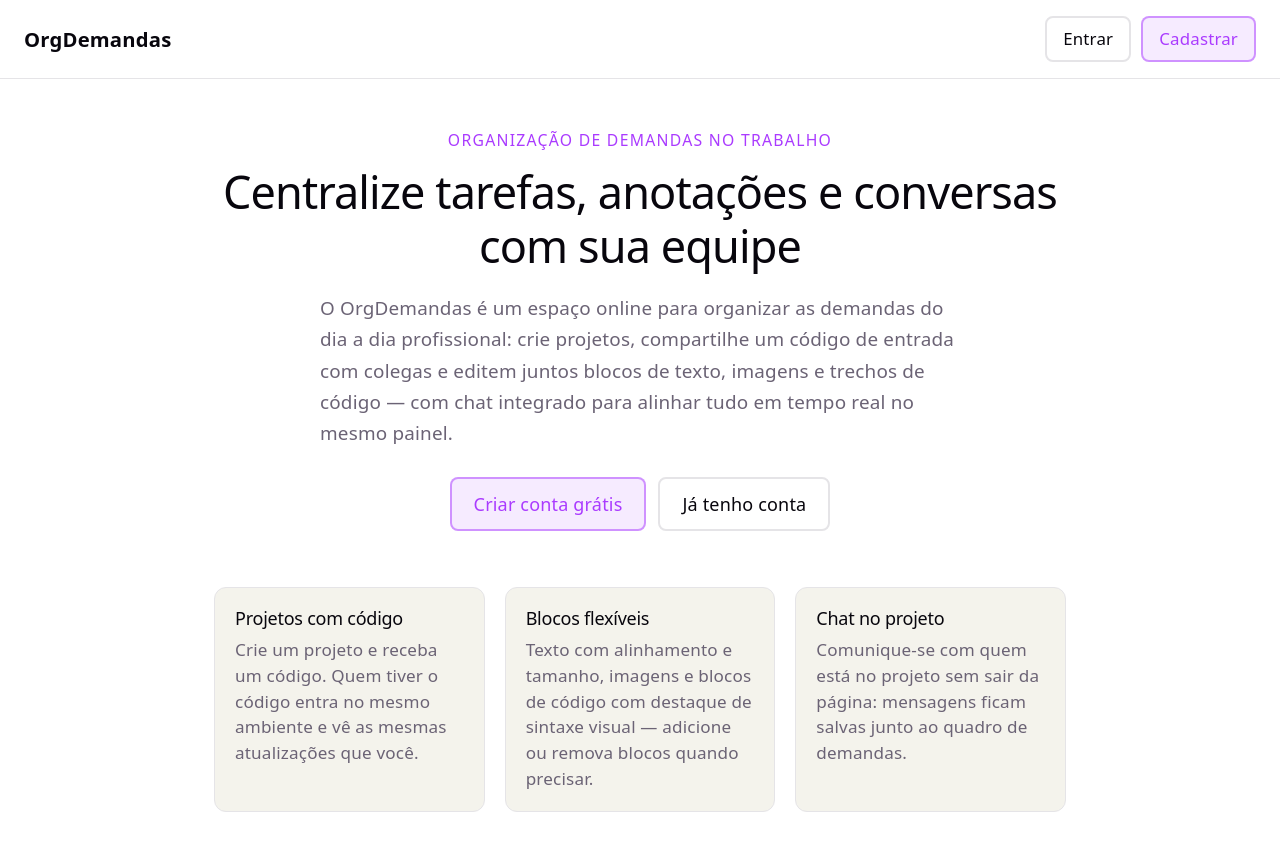
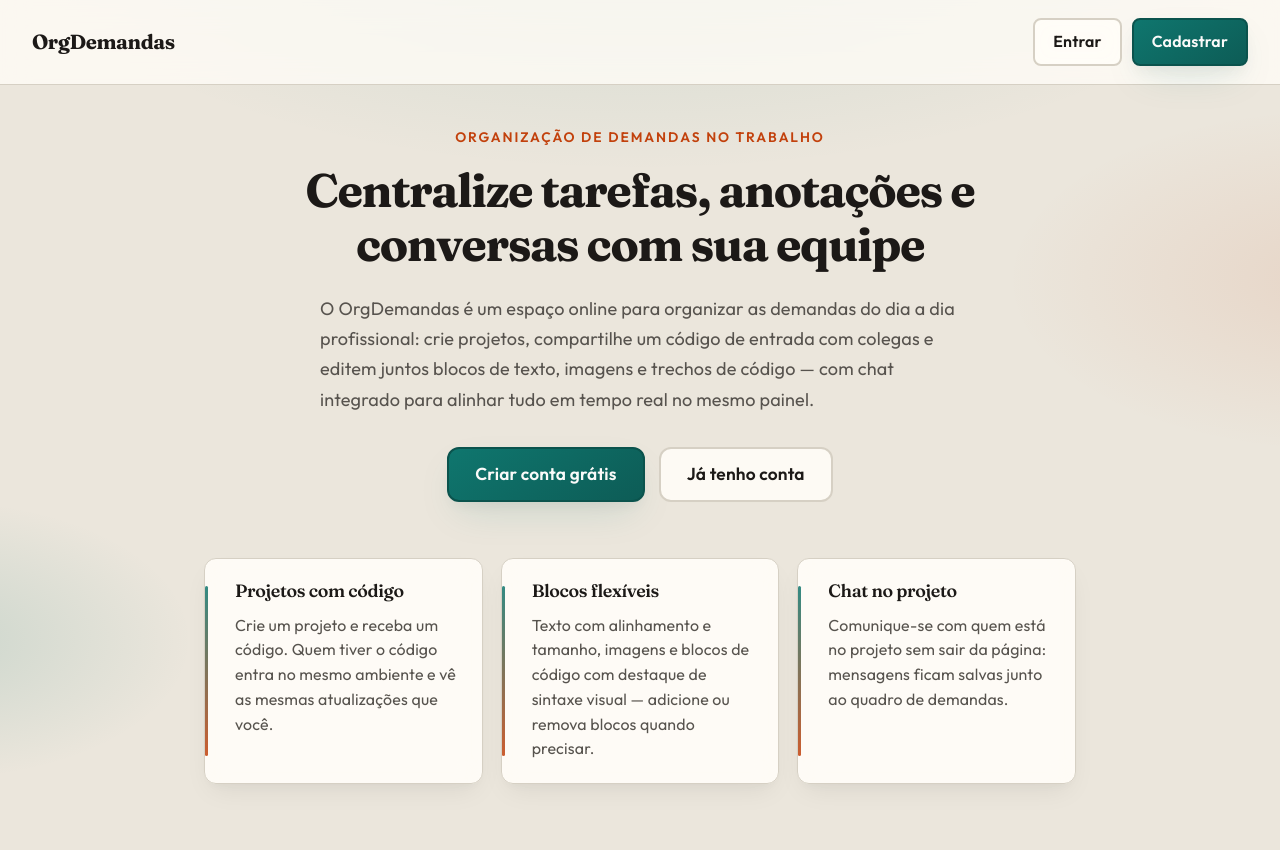
Before and after one commit to vitorBud/OrganizadorDeDemandas, a React (Vite) app: page / in a window 1280 px wide. Shown: the top 850 px of the page. Built offline with nearby package versions, Linux system fonts and the light colour scheme.

Commit message:
novo layout

```diff
--- a/index.html
+++ b/index.html
@@ -2,6 +2,12 @@
 <html lang="pt-BR">
   <head>
     <meta charset="UTF-8" />
+    <link rel="preconnect" href="https://fonts.googleapis.com" />
+    <link rel="preconnect" href="https://fonts.gstatic.com" crossorigin />
+    <link
+      href="https://fonts.googleapis.com/css2?family=Fraunces:ital,opsz,wght@0,9..144,500;0,9..144,600;0,9..144,700;1,9..144,500&family=JetBrains+Mono:ital,wght@0,400;0,500&family=Outfit:wght@300;400;500;600;700&display=swap"
+      rel="stylesheet"
+    />
     <link rel="icon" type="image/svg+xml" href="/favicon.svg" />
     <meta name="viewport" content="width=device-width, initial-scale=1.0" />
     <title>OrgDemandas — Organize demandas do trabalho</title>
--- a/src/components/PublicHeader.css
+++ b/src/components/PublicHeader.css
@@ -2,19 +2,24 @@
   display: flex;
   align-items: center;
   justify-content: space-between;
-  padding: 16px 24px;
+  padding: 18px clamp(20px, 4vw, 32px);
   border-bottom: 1px solid var(--border);
-  background: var(--bg);
+  background: color-mix(in srgb, var(--surface) 78%, transparent);
+  backdrop-filter: blur(14px) saturate(1.2);
+  -webkit-backdrop-filter: blur(14px) saturate(1.2);
   position: sticky;
   top: 0;
   z-index: 10;
 }
 
 .public-header__brand {
-  font-weight: 600;
-  font-size: 1.125rem;
+  font-family: var(--font-display);
+  font-weight: 700;
+  font-size: 1.2rem;
+  letter-spacing: -0.02em;
   color: var(--text-h);
   text-decoration: none;
+  transition: color 0.2s ease;
 }
 
 .public-header__brand:hover {
--- a/src/index.css
+++ b/src/index.css
@@ -1,25 +1,42 @@
+/* Design language inspired by Anthropic “Frontend Aesthetics” cookbook:
+   distinctive type, cohesive palette, layered backgrounds, CSS motion */
+
 :root {
-  --text: #6b6375;
-  --text-h: #08060d;
-  --bg: #fff;
-  --border: #e5e4e7;
-  --code-bg: #f4f3ec;
-  --accent: #aa3bff;
-  --accent-bg: rgba(170, 59, 255, 0.1);
-  --accent-border: rgba(170, 59, 255, 0.5);
-  --social-bg: rgba(244, 243, 236, 0.5);
+  --font-display: 'Fraunces', 'Georgia', 'Times New Roman', serif;
+  --font-sans: 'Outfit', system-ui, sans-serif;
+  --font-mono: 'JetBrains Mono', ui-monospace, monospace;
+
+  --text: #57534e;
+  --text-h: #1c1917;
+  --text-muted: #78716c;
+  --bg-page: #ebe6dc;
+  --bg: #fff9f0;
+  --surface: #fffdf8;
+  --border: #d6d0c4;
+  --code-bg: #f3ece4;
+  --accent: #0f766e;
+  --accent-hot: #c2410c;
+  --accent-bg: rgba(15, 118, 110, 0.12);
+  --accent-border: rgba(15, 118, 110, 0.45);
+  --glow-a: rgba(15, 118, 110, 0.14);
+  --glow-b: rgba(194, 65, 12, 0.1);
   --shadow:
-    rgba(0, 0, 0, 0.1) 0 10px 15px -3px, rgba(0, 0, 0, 0.05) 0 4px 6px -2px;
+    rgba(28, 25, 23, 0.08) 0 12px 28px -8px,
+    rgba(28, 25, 23, 0.04) 0 6px 12px -4px;
+  --shadow-lift:
+    rgba(15, 118, 110, 0.18) 0 16px 40px -12px,
+    rgba(28, 25, 23, 0.06) 0 8px 16px -4px;
 
-  --sans: system-ui, 'Segoe UI', Roboto, sans-serif;
-  --heading: system-ui, 'Segoe UI', Roboto, sans-serif;
-  --mono: ui-monospace, Consolas, monospace;
+  --radius-sm: 8px;
+  --radius-md: 12px;
+  --radius-lg: 16px;
 
-  font: 18px/145% var(--sans);
-  letter-spacing: 0.18px;
+  font: 17px/150% var(--font-sans);
+  font-weight: 400;
+  letter-spacing: 0.01em;
   color-scheme: light dark;
   color: var(--text);
-  background: var(--bg);
+  background: var(--bg-page);
   font-synthesis: none;
   text-rendering: optimizeLegibility;
   -webkit-font-smoothing: antialiased;
@@ -32,21 +49,47 @@
 
 @media (prefers-color-scheme: dark) {
   :root {
-    --text: #9ca3af;
-    --text-h: #f3f4f6;
-    --bg: #16171d;
-    --border: #2e303a;
-    --code-bg: #1f2028;
-    --accent: #c084fc;
-    --accent-bg: rgba(192, 132, 252, 0.15);
-    --accent-border: rgba(192, 132, 252, 0.5);
-    --social-bg: rgba(47, 48, 58, 0.5);
+    --text: #a8a29e;
+    --text-h: #fafaf9;
+    --text-muted: #78716c;
+    --bg-page: #0a0c0f;
+    --bg: #12161c;
+    --surface: #161b22;
+    --border: #2a3140;
+    --code-bg: #1a222d;
+    --accent: #2dd4bf;
+    --accent-hot: #fb923c;
+    --accent-bg: rgba(45, 212, 191, 0.12);
+    --accent-border: rgba(45, 212, 191, 0.45);
+    --glow-a: rgba(45, 212, 191, 0.12);
+    --glow-b: rgba(251, 146, 60, 0.08);
     --shadow:
-      rgba(0, 0, 0, 0.4) 0 10px 15px -3px, rgba(0, 0, 0, 0.25) 0 4px 6px -2px;
+      rgba(0, 0, 0, 0.45) 0 16px 40px -12px,
+      rgba(0, 0, 0, 0.25) 0 8px 16px -6px;
+    --shadow-lift:
+      rgba(45, 212, 191, 0.15) 0 20px 48px -14px,
+      rgba(0, 0, 0, 0.35) 0 10px 20px -8px;
   }
+}
 
-  #social .button-icon {
-    filter: invert(1) brightness(2);
+@keyframes aesthetic-rise {
+  from {
+    opacity: 0;
+    transform: translateY(14px);
+  }
+  to {
+    opacity: 1;
+    transform: translateY(0);
+  }
+}
+
+@media (prefers-reduced-motion: reduce) {
+  *,
+  *::before,
+  *::after {
+    animation-duration: 0.01ms !important;
+    animation-iteration-count: 1 !important;
+    transition-duration: 0.01ms !important;
   }
 }
 
@@ -55,6 +98,8 @@ body {
 }
 
 #root {
+  position: relative;
+  isolation: isolate;
   width: 100%;
   max-width: 100%;
   margin: 0;
@@ -64,78 +109,114 @@ body {
   box-sizing: border-box;
 }
 
+#root::before {
+  content: '';
+  position: fixed;
+  inset: 0;
+  z-index: -1;
+  background:
+    radial-gradient(ellipse 100% 70% at 50% -15%, var(--glow-a), transparent 52%),
+    radial-gradient(ellipse 55% 45% at 105% 35%, var(--glow-b), transparent 48%),
+    radial-gradient(ellipse 40% 35% at -5% 80%, var(--glow-a), transparent 50%),
+    var(--bg-page);
+  pointer-events: none;
+}
+
 h1,
 h2 {
-  font-family: var(--heading);
-  font-weight: 500;
+  font-family: var(--font-display);
+  font-weight: 600;
   color: var(--text-h);
+  font-optical-sizing: auto;
 }
 
 h1 {
-  font-size: 56px;
-  letter-spacing: -1.68px;
+  font-size: clamp(2rem, 4.5vw, 3.25rem);
+  letter-spacing: -0.03em;
+  line-height: 1.12;
   margin: 32px 0;
-  @media (max-width: 1024px) {
-    font-size: 36px;
-    margin: 20px 0;
-  }
 }
+
 h2 {
-  font-size: 24px;
-  line-height: 118%;
-  letter-spacing: -0.24px;
+  font-size: 1.35rem;
+  line-height: 1.2;
+  letter-spacing: -0.02em;
   margin: 0 0 8px;
-  @media (max-width: 1024px) {
-    font-size: 20px;
-  }
 }
+
 p {
   margin: 0;
 }
 
 code {
-  font-family: var(--mono);
-  font-size: 15px;
+  font-family: var(--font-mono);
+  font-size: 0.9em;
   line-height: 135%;
-  padding: 4px 8px;
-  border-radius: 4px;
+  padding: 3px 8px;
+  border-radius: 6px;
   color: var(--text-h);
   background: var(--code-bg);
+  border: 1px solid var(--border);
 }
 
 .btn {
-  font: inherit;
+  font-family: var(--font-sans);
   font-size: 0.9375rem;
-  font-weight: 500;
+  font-weight: 600;
   cursor: pointer;
-  border-radius: 8px;
+  border-radius: var(--radius-sm);
   border: 2px solid transparent;
-  padding: 8px 16px;
+  padding: 9px 18px;
   display: inline-flex;
   align-items: center;
   justify-content: center;
   gap: 6px;
   text-decoration: none;
-  transition: border-color 0.2s, background 0.2s, color 0.2s;
+  transition:
+    transform 0.2s ease,
+    border-color 0.2s ease,
+    background 0.2s ease,
+    box-shadow 0.2s ease,
+    color 0.2s ease;
 }
 
 .btn:focus-visible {
   outline: 2px solid var(--accent);
-  outline-offset: 2px;
+  outline-offset: 3px;
 }
 
 .btn--primary {
-  background: var(--accent-bg);
-  border-color: var(--accent-border);
-  color: var(--accent);
+  background: linear-gradient(145deg, var(--accent) 0%, #0d5c56 100%);
+  border-color: color-mix(in srgb, var(--accent) 70%, black);
+  color: #fafaf9;
+  box-shadow: var(--shadow-lift);
 }
 
 .btn--primary:hover {
-  border-color: var(--accent);
+  transform: translateY(-2px);
+  border-color: var(--accent-hot);
+  box-shadow:
+    var(--shadow-lift),
+    0 0 0 1px color-mix(in srgb, var(--accent-hot) 35%, transparent);
+}
+
+@media (prefers-color-scheme: dark) {
+  .btn--primary {
+    background: linear-gradient(145deg, #2dd4bf 0%, #14b8a6 100%);
+    color: #042f2e;
+    border-color: #0f766e;
+  }
+
+  .btn--primary:hover {
+    color: #f0fdfa;
+    border-color: var(--accent-hot);
+  }
 }
 
 .btn--ghost {
-  background: transparent;
+  background: color-mix(in srgb, var(--surface) 88%, transparent);
+  backdrop-filter: blur(10px);
+  -webkit-backdrop-filter: blur(10px);
   border-color: var(--border);
   color: var(--text-h);
 }
@@ -143,9 +224,11 @@ code {
 .btn--ghost:hover {
   border-color: var(--accent-border);
   background: var(--accent-bg);
+  transform: translateY(-1px);
 }
 
 .btn--lg {
-  padding: 12px 22px;
-  font-size: 1rem;
+  padding: 13px 26px;
+  font-size: 1.02rem;
+  border-radius: var(--radius-md);
 }
--- a/src/pages/Landing.css
+++ b/src/pages/Landing.css
@@ -6,9 +6,9 @@
 
 .landing__main {
   flex: 1;
-  max-width: 900px;
+  max-width: 920px;
   margin: 0 auto;
-  padding: 48px 24px 80px;
+  padding: 40px 24px 88px;
   width: 100%;
   box-sizing: border-box;
 }
@@ -18,40 +18,54 @@
   margin-bottom: 56px;
 }
 
+.landing__hero > * {
+  animation: aesthetic-rise 0.7s cubic-bezier(0.22, 1, 0.36, 1) backwards;
+}
+
 .landing__eyebrow {
-  font-size: 0.875rem;
+  animation-delay: 0.04s;
+  font-size: 0.8125rem;
   text-transform: uppercase;
-  letter-spacing: 0.08em;
-  color: var(--accent);
-  margin: 0 0 12px;
-  font-weight: 500;
+  letter-spacing: 0.14em;
+  color: var(--accent-hot);
+  margin: 0 0 14px;
+  font-weight: 600;
+  font-family: var(--font-sans);
 }
 
 .landing__title {
-  font-size: clamp(1.75rem, 4vw, 2.5rem);
-  line-height: 1.2;
-  margin: 0 0 20px;
-  letter-spacing: -0.02em;
+  animation-delay: 0.1s;
+  font-family: var(--font-display);
+  font-weight: 700;
+  font-size: clamp(1.85rem, 4.2vw, 2.75rem);
+  line-height: 1.15;
+  margin: 0 0 22px;
+  letter-spacing: -0.03em;
+  color: var(--text-h);
 }
 
 .landing__lead {
-  font-size: 1.05rem;
-  line-height: 1.65;
+  animation-delay: 0.18s;
+  font-size: 1.0625rem;
+  line-height: 1.68;
   max-width: 640px;
-  margin: 0 auto 28px;
+  margin: 0 auto 32px;
   text-align: left;
+  color: var(--text);
+  font-weight: 400;
 }
 
 .landing__cta {
+  animation-delay: 0.26s;
   display: flex;
   flex-wrap: wrap;
-  gap: 12px;
+  gap: 14px;
   justify-content: center;
 }
 
 .landing__features {
   display: grid;
-  gap: 20px;
+  gap: 18px;
   text-align: left;
 }
 
@@ -62,19 +76,63 @@
 }
 
 .landing__card {
-  padding: 20px;
+  position: relative;
+  padding: 22px 22px 22px 24px;
   border: 1px solid var(--border);
-  border-radius: 12px;
-  background: var(--code-bg);
+  border-radius: var(--radius-md);
+  background: color-mix(in srgb, var(--surface) 92%, transparent);
+  backdrop-filter: blur(12px);
+  -webkit-backdrop-filter: blur(12px);
+  box-shadow: var(--shadow);
+  transition:
+    transform 0.25s ease,
+    border-color 0.25s ease,
+    box-shadow 0.25s ease;
+  overflow: hidden;
+}
+
+.landing__card::before {
+  content: '';
+  position: absolute;
+  left: 0;
+  top: 12%;
+  bottom: 12%;
+  width: 3px;
+  border-radius: 2px;
+  background: linear-gradient(180deg, var(--accent) 0%, var(--accent-hot) 100%);
+  opacity: 0.85;
+}
+
+.landing__card:hover {
+  transform: translateY(-4px);
+  border-color: var(--accent-border);
+  box-shadow: var(--shadow-lift);
+}
+
+.landing__card:nth-child(1) {
+  animation: aesthetic-rise 0.55s cubic-bezier(0.22, 1, 0.36, 1) 0.32s backwards;
+}
+
+.landing__card:nth-child(2) {
+  animation: aesthetic-rise 0.55s cubic-bezier(0.22, 1, 0.36, 1) 0.4s backwards;
+}
+
+.landing__card:nth-child(3) {
+  animation: aesthetic-rise 0.55s cubic-bezier(0.22, 1, 0.36, 1) 0.48s backwards;
 }
 
 .landing__card h2 {
-  font-size: 1rem;
-  margin-bottom: 8px;
+  font-family: var(--font-display);
+  font-size: 1.05rem;
+  font-weight: 600;
+  margin-bottom: 10px;
+  padding-left: 6px;
 }
 
 .landing__card p {
-  font-size: 0.95rem;
-  line-height: 1.5;
+  font-size: 0.9375rem;
+  line-height: 1.55;
   margin: 0;
+  padding-left: 6px;
+  color: var(--text);
 }
```
Also changed, not shown: src/components/AppShell.css (+13 -6 lines), src/pages/AuthForm.css (+48 -27 lines), src/pages/ProjectBoard.css (+36 -18 lines), src/pages/Workspace.css (+72 -35 lines).
